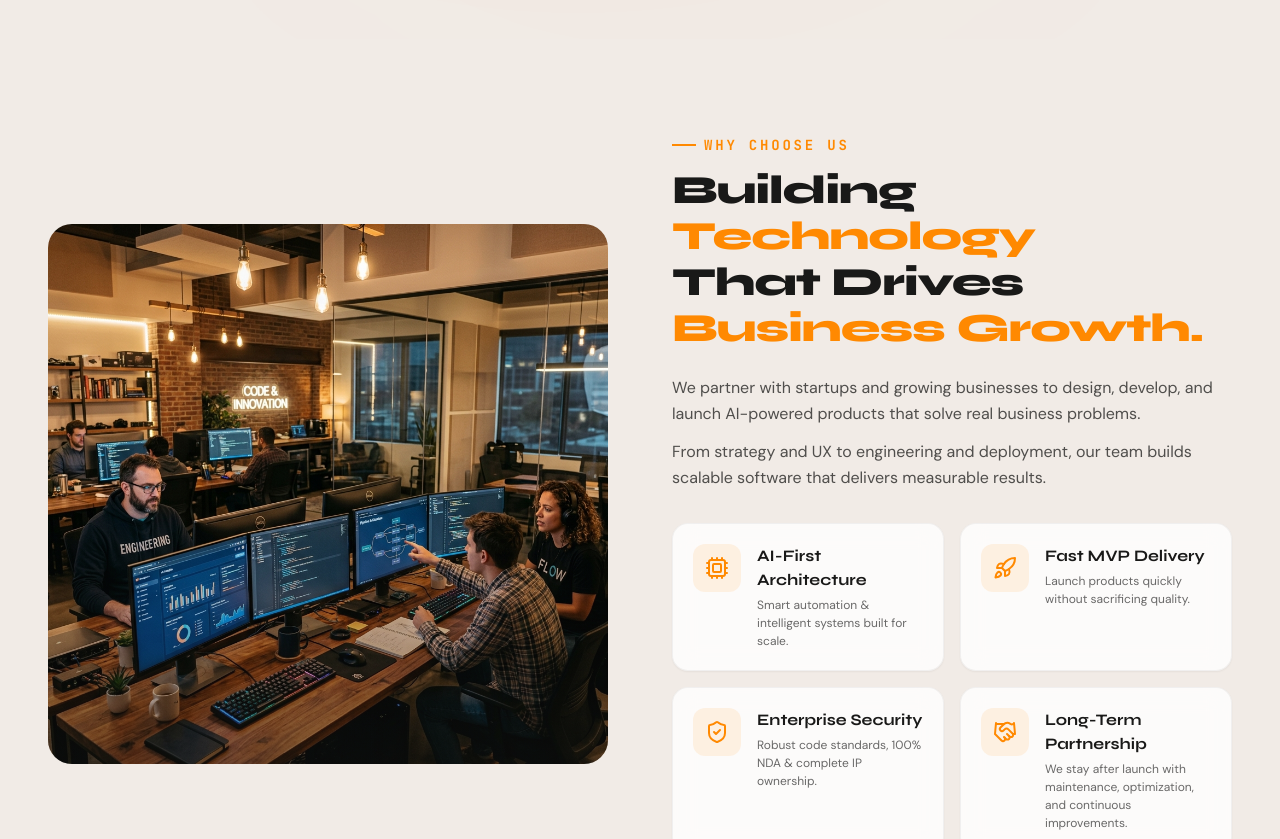
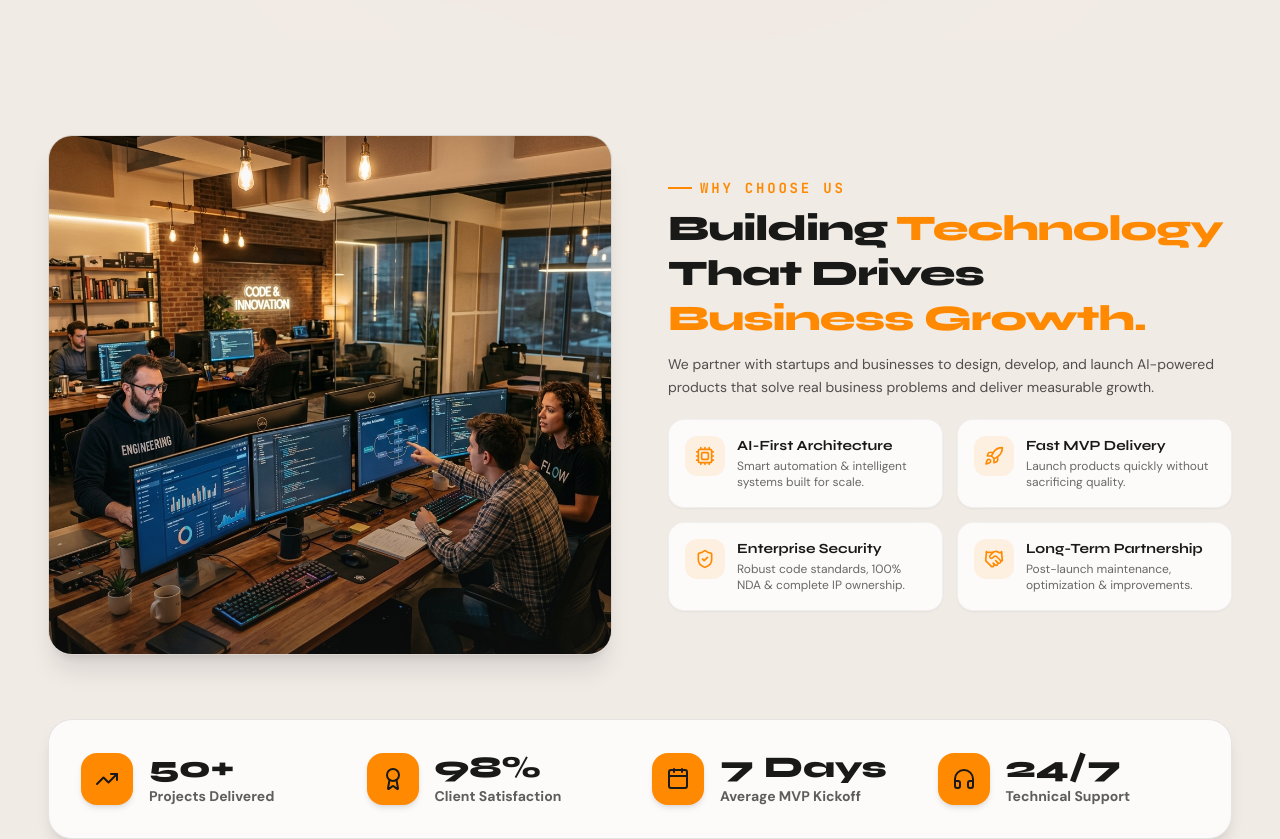
Before and after one commit to Manav111111/YourDevelopers, a Next.js app: page / in a window 1280 px wide. Shown: the part 980-1819 px from the top of the page. Built offline with nearby package versions, Linux system fonts and the light colour scheme.

Commit message:
feat: implement About and Hero section components with GSAP scroll animations

```diff
--- a/components/sections/About.tsx
+++ b/components/sections/About.tsx
@@ -16,16 +16,43 @@ export function About() {
   const containerRef = useRef<HTMLElement>(null);
 
   useGSAP(() => {
-    gsap.from(".why-content", {
-      y: 45,
+    gsap.from(".why-graphic", {
+      x: -40,
       opacity: 0,
-      duration: 1.1,
-      stagger: 0.15,
+      duration: 1.2,
       ease: "expo.out",
       clearProps: "opacity,transform",
       scrollTrigger: {
         trigger: containerRef.current,
         start: "top 85%",
+        toggleActions: "play none none none",
+      }
+    });
+
+    gsap.from(".why-content", {
+      y: 40,
+      opacity: 0,
+      duration: 1.1,
+      stagger: 0.12,
+      ease: "expo.out",
+      clearProps: "opacity,transform",
+      scrollTrigger: {
+        trigger: containerRef.current,
+        start: "top 85%",
+        toggleActions: "play none none none",
+      }
+    });
+
+    gsap.from(".why-feature-card", {
+      y: 30,
+      opacity: 0,
+      duration: 0.9,
+      stagger: 0.1,
+      ease: "expo.out",
+      clearProps: "opacity,transform",
+      scrollTrigger: {
+        trigger: ".why-feature-grid",
+        start: "top 88%",
         toggleActions: "play none none none",
       }
     });
@@ -49,10 +76,10 @@ export function About() {
     <section id="about" ref={containerRef} className="py-24 relative text-dark overflow-hidden bg-transparent">
       <div className="max-w-7xl mx-auto px-6 md:px-12 why-container">
 
-        <div className="grid grid-cols-1 lg:grid-cols-12 gap-12 lg:gap-16 items-center">
+        <div className="grid grid-cols-1 lg:grid-cols-12 gap-10 lg:gap-14 items-center">
 
           {/* Left Column: Office / Workspace Graphic Image */}
-          <div className="lg:col-span-6 relative why-content h-[420px] sm:h-[480px] lg:h-[540px] w-full rounded-3xl overflow-hidden group">
+          <div className="lg:col-span-6 relative why-graphic h-[420px] sm:h-[480px] lg:h-[520px] w-full rounded-3xl overflow-hidden group shadow-xl border border-dark/10">
             <Image
               src="/why-choose-us.png"
               alt="Why Choose Us Workspace"
@@ -66,75 +93,70 @@ export function About() {
           </div>
 
           {/* Right Column: Text & Features Grid */}
-          <div className="lg:col-span-6 why-content flex flex-col justify-center">
+          <div className="lg:col-span-6 flex flex-col justify-center">
 
             {/* Tag / Category */}
-            <div className="flex items-center gap-2 text-accent font-mono font-bold text-xs md:text-sm tracking-[0.2em] uppercase mb-3">
+            <div className="why-content flex items-center gap-2 text-accent font-mono font-bold text-xs md:text-sm tracking-[0.2em] uppercase mb-2">
               <span className="h-0.5 w-6 bg-accent"></span>
               <span>WHY CHOOSE US</span>
             </div>
 
             {/* Headline */}
-            <h2 className="text-2xl sm:text-3xl md:text-4xl lg:text-[2.5rem] font-display font-black leading-[1.15] tracking-tight text-dark mb-6">
-              Building <span className="text-accent">Technology</span> <br />
-              That Drives <br />
-              <span className="text-accent">Business Growth.</span>
+            <h2 className="why-content text-2xl sm:text-3xl lg:text-4xl font-display font-black leading-tight tracking-tight text-dark mb-3">
+              Building <span className="text-accent">Technology</span> That Drives <span className="text-accent">Business Growth.</span>
             </h2>
 
             {/* Paragraphs */}
-            <div className="space-y-3 text-dark/75 text-base md:text-md font-body leading-relaxed mb-8">
+            <div className="why-content space-y-2 text-dark/75 text-xs sm:text-sm font-body leading-relaxed mb-5">
               <p>
-                We partner with startups and growing businesses to design, develop, and launch AI-powered products that solve real business problems.
-              </p>
-              <p>
-                From strategy and UX to engineering and deployment, our team builds scalable software that delivers measurable results.
+                We partner with startups and businesses to design, develop, and launch AI-powered products that solve real business problems and deliver measurable growth.
               </p>
             </div>
 
             {/* 2x2 Feature Cards Grid */}
-            <div className="grid grid-cols-1 sm:grid-cols-2 gap-4">
+            <div className="why-feature-grid grid grid-cols-1 sm:grid-cols-2 gap-3.5">
 
               {/* Feature 1 */}
-              <div className="p-5 rounded-2xl bg-white/80 backdrop-blur-md border border-dark/5 shadow-xs hover:shadow-md transition-all duration-300 flex items-start gap-4">
-                <div className="p-3 rounded-xl bg-accent/10 text-accent shrink-0">
-                  <Cpu size={24} />
+              <div className="why-feature-card p-3.5 sm:p-4 rounded-2xl bg-white/80 backdrop-blur-md border border-dark/5 shadow-xs hover:shadow-md transition-all duration-300 flex items-start gap-3">
+                <div className="p-2.5 rounded-xl bg-accent/10 text-accent shrink-0">
+                  <Cpu size={20} />
                 </div>
                 <div>
-                  <h4 className="font-display font-bold text-dark text-sm sm:text-base mb-1">AI-First Architecture</h4>
-                  <p className="text-xs text-dark/65 font-body leading-normal">Smart automation & intelligent systems built for scale.</p>
+                  <h4 className="font-display font-bold text-dark text-xs sm:text-sm mb-0.5">AI-First Architecture</h4>
+                  <p className="text-[11px] sm:text-xs text-dark/65 font-body leading-snug">Smart automation & intelligent systems built for scale.</p>
                 </div>
               </div>
 
               {/* Feature 2 */}
-              <div className="p-5 rounded-2xl bg-white/80 backdrop-blur-md border border-dark/5 shadow-xs hover:shadow-md transition-all duration-300 flex items-start gap-4">
-                <div className="p-3 rounded-xl bg-accent/10 text-accent shrink-0">
-                  <Rocket size={24} />
+              <div className="why-feature-card p-3.5 sm:p-4 rounded-2xl bg-white/80 backdrop-blur-md border border-dark/5 shadow-xs hover:shadow-md transition-all duration-300 flex items-start gap-3">
+                <div className="p-2.5 rounded-xl bg-accent/10 text-accent shrink-0">
+                  <Rocket size={20} />
                 </div>
                 <div>
-                  <h4 className="font-display font-bold text-dark text-sm sm:text-base mb-1">Fast MVP Delivery</h4>
-                  <p className="text-xs text-dark/65 font-body leading-normal">Launch products quickly without sacrificing quality.</p>
+                  <h4 className="font-display font-bold text-dark text-xs sm:text-sm mb-0.5">Fast MVP Delivery</h4>
+                  <p className="text-[11px] sm:text-xs text-dark/65 font-body leading-snug">Launch products quickly without sacrificing quality.</p>
                 </div>
               </div>
 
               {/* Feature 3 */}
-              <div className="p-5 rounded-2xl bg-white/80 backdrop-blur-md border border-dark/5 shadow-xs hover:shadow-md transition-all duration-300 flex items-start gap-4">
-                <div className="p-3 rounded-xl bg-accent/10 text-accent shrink-0">
-                  <ShieldCheck size={24} />
+              <div className="why-feature-card p-3.5 sm:p-4 rounded-2xl bg-white/80 backdrop-blur-md border border-dark/5 shadow-xs hover:shadow-md transition-all duration-300 flex items-start gap-3">
+                <div className="p-2.5 rounded-xl bg-accent/10 text-accent shrink-0">
+                  <ShieldCheck size={20} />
                 </div>
                 <div>
-                  <h4 className="font-display font-bold text-dark text-sm sm:text-base mb-1">Enterprise Security</h4>
-                  <p className="text-xs text-dark/65 font-body leading-normal">Robust code standards, 100% NDA & complete IP ownership.</p>
+                  <h4 className="font-display font-bold text-dark text-xs sm:text-sm mb-0.5">Enterprise Security</h4>
+                  <p className="text-[11px] sm:text-xs text-dark/65 font-body leading-snug">Robust code standards, 100% NDA & complete IP ownership.</p>
                 </div>
               </div>
 
               {/* Feature 4 */}
-              <div className="p-5 rounded-2xl bg-white/80 backdrop-blur-md border border-dark/5 shadow-xs hover:shadow-md transition-all duration-300 flex items-start gap-4">
-                <div className="p-3 rounded-xl bg-accent/10 text-accent shrink-0">
-                  <Handshake size={24} />
+              <div className="why-feature-card p-3.5 sm:p-4 rounded-2xl bg-white/80 backdrop-blur-md border border-dark/5 shadow-xs hover:shadow-md transition-all duration-300 flex items-start gap-3">
+                <div className="p-2.5 rounded-xl bg-accent/10 text-accent shrink-0">
+                  <Handshake size={20} />
                 </div>
                 <div>
-                  <h4 className="font-display font-bold text-dark text-sm sm:text-base mb-1">Long-Term Partnership</h4>
-                  <p className="text-xs text-dark/65 font-body leading-normal">We stay after launch with maintenance, optimization, and continuous improvements.</p>
+                  <h4 className="font-display font-bold text-dark text-xs sm:text-sm mb-0.5">Long-Term Partnership</h4>
+                  <p className="text-[11px] sm:text-xs text-dark/65 font-body leading-snug">Post-launch maintenance, optimization & improvements.</p>
                 </div>
               </div>
 
--- a/components/sections/Hero.tsx
+++ b/components/sections/Hero.tsx
@@ -104,7 +104,7 @@ export function Hero() {
             Next-Gen AI & Full-Stack Development Studio
           </h2>
           {/* Headline */}
-          <h1 className="hero-name self-center lg:self-start text-center lg:text-left flex flex-col text-[12vw] sm:text-[10vw] md:text-[6vw] lg:text-[5rem] font-display font-black leading-[0.9] tracking-tighter uppercase text-dark mb-4 drop-shadow-sm">
+          <h1 className="hero-title hero-name self-center lg:self-start text-center lg:text-left flex flex-col text-[12vw] sm:text-[10vw] md:text-[6vw] lg:text-[5rem] font-display font-black leading-[0.9] tracking-tighter uppercase text-dark mb-4 drop-shadow-sm">
             YOUR <br />
             <span className="text-accent italic font-bold drop-shadow-[0_0_15px_rgba(var(--accent-rgb),0.2)] ml-0 sm:ml-2 md:ml-50 mt-2">DEVELOPERS</span>
           </h1>
```
